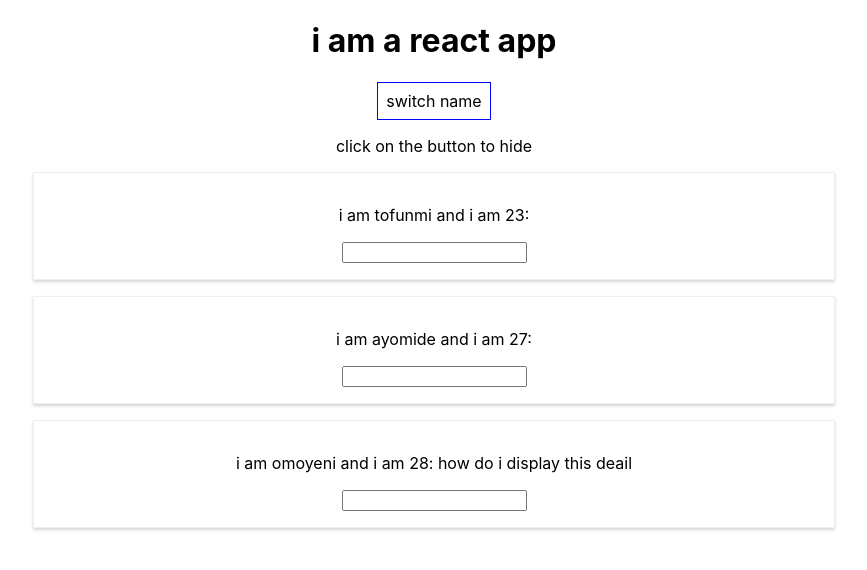
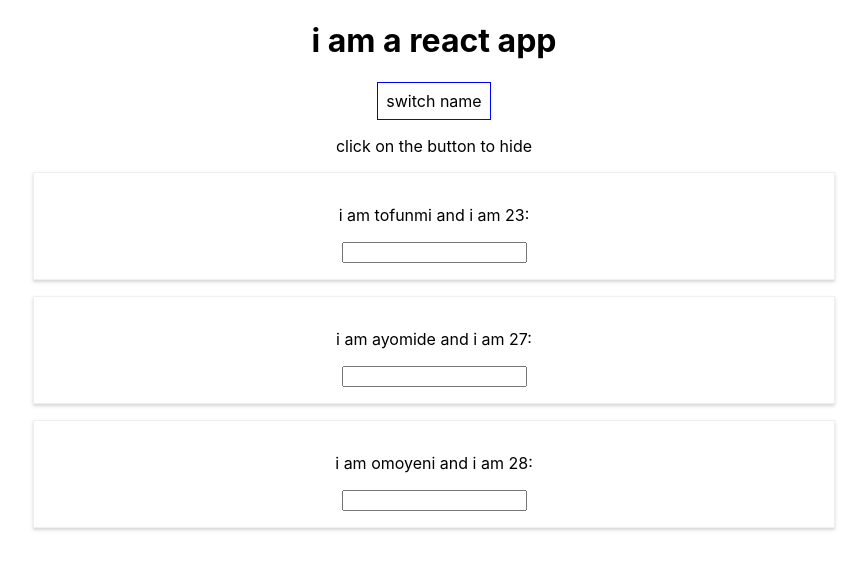
Before and after one commit to 21toffy/compelete-react-guide, a React (Create React App) app: page / in a window 1280 px wide. Both pictures are taken after a click on the button "switch name". Shown: the top 570 px of the page, without its empty margins (206-1073 px from the left). Built offline with nearby package versions, Linux system fonts and the light colour scheme.

Commit message:
deleting objects in an array by referencing the index

```diff
--- a/src/App.js
+++ b/src/App.js
@@ -24,18 +24,13 @@ class App extends Component{
           {name : 'ayomide', age : '27'},
           {name : 'omoyeni okedeji', age : '28'}
         ]
-      }
-      )
+      })
     }
-    nameChangeHandler = (event) => {
-      this.setState( {
-        person: [
-          {name : 'tofunmi', age:23},
-          {name : event.target.value, age : 27},
-          {name : 'omoyeni', age : 28}
-        ]
-      }
-      )
+
+    deleteStateHandler = (personIndex) => {
+      const thispersons = this.state.persons;
+      thispersons.splice(personIndex, 1);
+      this.setState({persons: thispersons})
     }
 
 
@@ -60,24 +55,14 @@ class App extends Component{
       persons = (
         <div>
               <p>click on the button to hide</p>
-              <Person
-              name = {this.state.persons[0].name}
-              age={this.state.persons[0].age}
-              change = {this.nameChangeHandler}
-              />
-              <Person
-              name = {this.state.persons[1].name}
-              age = {this.state.persons[1].age}
-              change = {this.nameChangeHandler}
-              />
-              <Person
-              name = {this.state.persons[2].name}
-              age = {this.state.persons[2].age}
-              click = {this.switchNameHandler}
-              change = {this.nameChangeHandler}
-              >
-                how do i display this deail
-              </Person>
+
+              {this.state.persons.map((myperson, index) =>{
+                return <Person
+                click = {() => this.deleteStateHandler(index)}
+                name = {myperson.name}
+                age = {myperson.age}
+                />
+              })}
 
               </div>
       );
```
